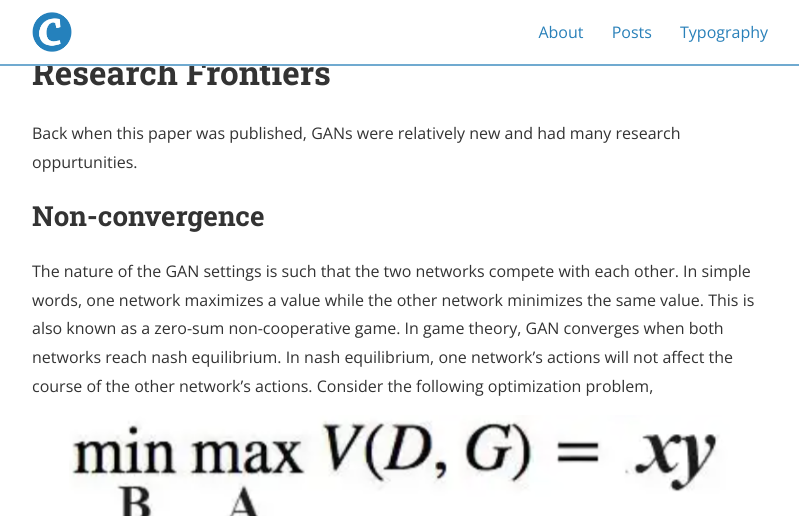
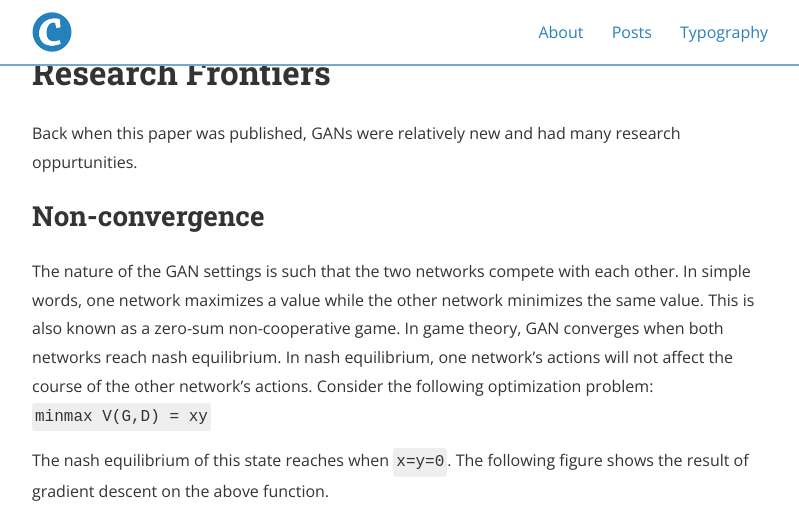
Before and after one commit to deep-generative-models-AIM5036/deep-generative-models-AIM5036.github.io, a Jekyll site: the page built from _posts/2022-11-09-GAN_Tutorial.md, in a window 1280 px wide and 900 px high, scrolled down 8973 px, cut to the strip 0-516 px from the top of the window. Shown: the whole strip, without its empty margins (240-1039 px from the left). Built offline with Jekyll 4.4.1, drawn with Linux system fonts in a browser that asks for light colours; nearby versions of some CDN libraries.

Commit message:
figures_fixed2

```diff
--- a/_posts/2022-11-09-GAN_Tutorial.md
+++ b/_posts/2022-11-09-GAN_Tutorial.md
@@ -151,11 +151,7 @@ Back when this paper was published, GANs were relatively new and had many resear
 
 ## Non-convergence
 
-The nature of the GAN settings is such that the two networks compete with each other. In simple words, one network maximizes a value while the other network minimizes the same value. This is also known as a zero-sum non-cooperative game. In game theory, GAN converges when both networks reach nash equilibrium. In nash equilibrium, one network's actions will not affect the course of the other network's actions. Consider the following optimization problem,
-
-<p align="center">
-  <img src="/GAN_Tutorial_img/minmax.png" />
-</p>
+The nature of the GAN settings is such that the two networks compete with each other. In simple words, one network maximizes a value while the other network minimizes the same value. This is also known as a zero-sum non-cooperative game. In game theory, GAN converges when both networks reach nash equilibrium. In nash equilibrium, one network's actions will not affect the course of the other network's actions. Consider the following optimization problem: `minmax V(G,D) = xy`
 
 The nash equilibrium of this state reaches when `x=y=0`. The following figure shows the result of gradient descent on the above function.
 <p align="center">
```
